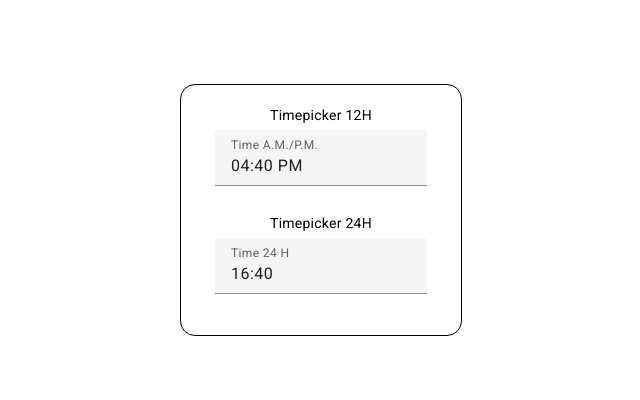
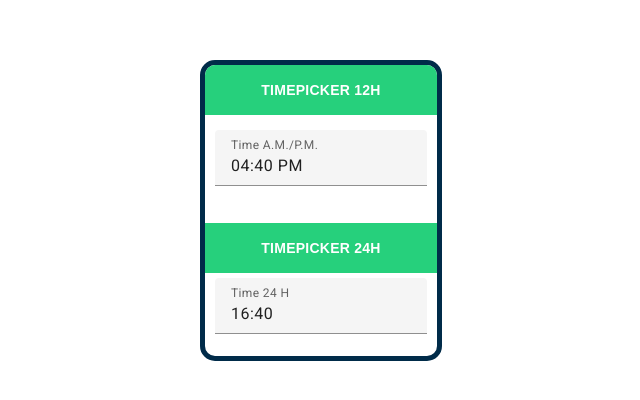
Before and after one commit to edgarbenitez92/custom-components-app, an Angular app: page / in a window 1280 px wide. Shown: the part 190-590 px from the top of the page, without its empty margins (319-959 px from the left). Built offline with nearby package versions, Linux system fonts and the light colour scheme.

Commit message:
Full Timepicker
-. Refactor to separate the responsability to update the clock by the hour view and the minutes view
-. General look and feel

```diff
--- a/src/app/app.component.html
+++ b/src/app/app.component.html
@@ -1,15 +1,15 @@
 <section class="main-container">
   <div class="timepickers-container">
-    <div>Timepicker 12H</div>
+    <div class="standard-timepicker-title">TIMEPICKER 12H</div>
 
-    <div class="timepicker-standard">
+    <div class="standard-timepicker">
       <mat-form-field floatLabel="always" class="form-field-timepicker" (click)="openDialogStandardTimepicker()">
         <mat-label>Time A.M./P.M.</mat-label>
         <input matInput class="input-timepicker" [value]="standardTimeValue" readonly>
       </mat-form-field>
     </div>
 
-    <div>Timepicker 24H</div>
+    <div class="full-timepicker-title">TIMEPICKER 24H</div>
 
     <div class="timepicker-full-hours">
       <mat-form-field floatLabel="always" class="form-field-timepicker" (click)="openDialogFullTimepicker()">
--- a/src/app/app.component.scss
+++ b/src/app/app.component.scss
@@ -10,15 +10,40 @@
     flex-direction: column;
     justify-content: center;
     align-items: center;
-    width: 280px;
-    height: 250px;
-    border: 1px solid black;
+    width: max-content;
+    height: max-content;
+    border: 5px solid #002b49;
     border-radius: 15px;
     gap: 5px;
 
-    .timepicker-standard {
+    .standard-timepicker-title {
+      width: 100%;
+      padding-top: 15px;
+      padding-bottom: 15px;
+      background-color: #26d07c;
+      color: white;
+      font-weight: bold;
+      text-align: center;
+      border-top-left-radius: 10px;
+      border-top-right-radius: 10px;
+      font-family: 'Montserrat', sans-serif;
+    }
+
+    .standard-timepicker {
       width: 100%;
       text-align: center;
+      margin: 10px;
+    }
+
+    .full-timepicker-title {
+      width: 100%;
+      padding-top: 15px;
+      padding-bottom: 15px;
+      background-color: #26d07c;
+      color: white;
+      font-weight: bold;
+      text-align: center;
+      font-family: 'Montserrat', sans-serif;
     }
 
     .timepicker-full-hours {
@@ -28,6 +53,7 @@
 
     .form-field-timepicker {
       cursor: pointer;
+
 
       .input-timepicker {
         cursor: pointer;
--- a/src/app/components/full-timepicker/full-timepicker.component.ts
+++ b/src/app/components/full-timepicker/full-timepicker.component.ts
@@ -35,14 +35,14 @@ export class FullTimepickerComponent {
   selectedMinute!: string;
 
   isSelectingHours: boolean = true;
-
   isDragging: boolean = false;
 
   ngOnInit(): void {
     this.mappingData();
     this.createHoursList();
     this.createMinutesList();
-    this.updateClock();
+    this.updateClockHourHand();
+    this.updateClockMinutesHand();
     this.addClockEventListeners();
   }
 
@@ -79,10 +79,13 @@ export class FullTimepickerComponent {
     }));
   }
 
-  updateClock() {
+  updateClockHourHand(): void {
     const hourDegree = Number(this.selectedHour) * 30 - 90;
+    this.hourHandTransform = `rotate(${hourDegree}deg)`;
+  }
+
+  updateClockMinutesHand() {
     const minuteDegree = Number(this.selectedMinute) * 6 - 90;
-    this.hourHandTransform = `rotate(${hourDegree}deg)`;
     this.minuteHandTransform = `rotate(${minuteDegree}deg)`;
   }
 
@@ -112,7 +115,6 @@ export class FullTimepickerComponent {
 
   onMouseMove(event: MouseEvent) {
     if (!this.isDragging) return;
-
     this.updateTimeOnDrag(event);
   }
 
@@ -128,7 +130,14 @@ export class FullTimepickerComponent {
     const angle = Math.atan2(y, x) * (180 / Math.PI) + 90;
 
     if (this.isSelectingHours) {
-      const distanceFromCenter = Math.sqrt(x * x + y * y);
+      this.updateHourTimeOnDrag(angle, x, y);
+    } else {
+      this.updateMinutesTimeOnDrag(angle);
+    }
+  }
+
+  updateHourTimeOnDrag(angle: number, xAxis: number, yAxis: number): void {
+    const distanceFromCenter = Math.sqrt(xAxis * xAxis + yAxis * yAxis);
     const outerRadius = 135;
     const innerRadius = 90;
     let hour: number;
@@ -142,13 +151,14 @@ export class FullTimepickerComponent {
 
     this.selectedHour = hour.toString().padStart(2, '0');
     this.displayedHour = hour.toString().padStart(2, '0');
-      this.updateClock();
-    } else {
+    this.updateClockHourHand();
+  }
+
+  updateMinutesTimeOnDrag(angle: number) {
     this.selectedMinute = this.calculateTimeFromAngle(angle, 60)
       .toString()
       .padStart(2, '0');
-      this.updateClock();
-    }
+    this.updateClockMinutesHand();
   }
 
   calculateTimeFromAngle(angle: number, divisions: number): number {
```
Lines whose indentation alone changed are shown as unchanged.
